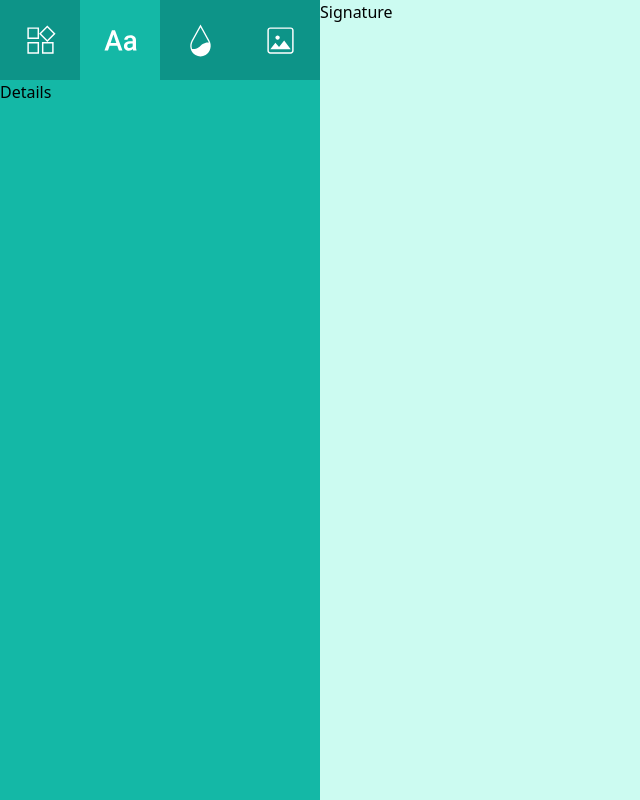
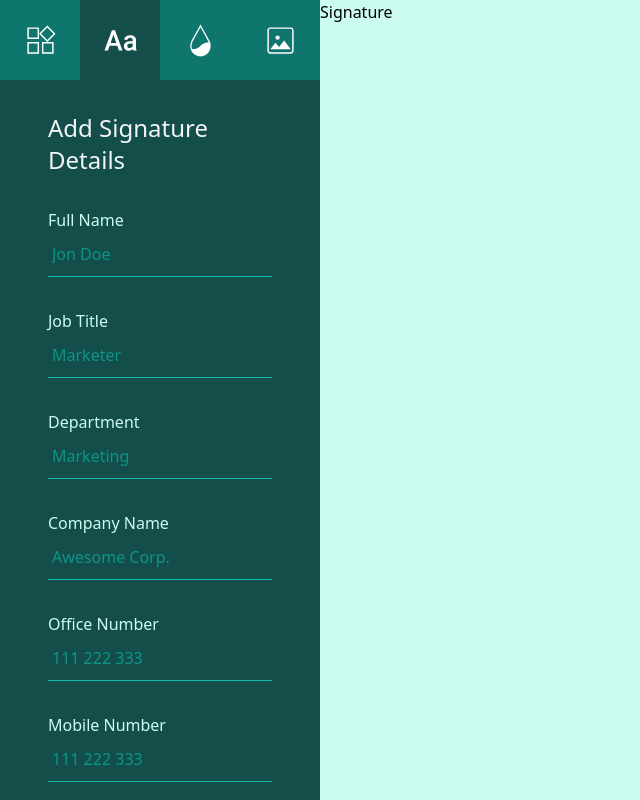
Before and after one commit to skarif2/email-signature, a Next.js app: page / in a window 1280 px wide. Both pictures are taken after a click on the element 120 px from the left and 40 px from the top of the page. Shown: the whole page, without its empty margins (0-640 px from the left). Built offline with nearby package versions, Linux system fonts and the light colour scheme.

Commit message:
added details and inputs for details with zustand store integration for details inputs

```diff
--- a/components/Details.tsx
+++ b/components/Details.tsx
@@ -1,3 +1,85 @@
+import Input from 'components/Input';
+import useStore from 'store';
+
 export default function Details() {
-  return <div>Details</div>;
+  const name = useStore((state) => state.name);
+  const updateName = useStore((state) => state.updateName);
+  const jobTitle = useStore((state) => state.jobTitle);
+  const updateJobTitle = useStore((state) => state.updateJobTitle);
+  const department = useStore((state) => state.department);
+  const updateDepartment = useStore((state) => state.updateDepartment);
+  const company = useStore((state) => state.company);
+  const updateCompany = useStore((state) => state.updateCompany);
+  const officeNumber = useStore((state) => state.officeNumber);
+  const updateOfficeNumber = useStore((state) => state.updateOfficeNumber);
+  const mobileNumber = useStore((state) => state.mobileNumber);
+  const updateMobileNumber = useStore((state) => state.updateMobileNumber);
+  const website = useStore((state) => state.website);
+  const updateWebsite = useStore((state) => state.updateWebsite);
+  const email = useStore((state) => state.email);
+  const updateEmail = useStore((state) => state.updateEmail);
+  const address = useStore((state) => state.address);
+  const updateAddress = useStore((state) => state.updateAddress);
+
+  return (
+    <div className="flex h-full flex-1 flex-col gap-8 overflow-y-auto px-12 py-8">
+      <h3 className="text-2xl font-medium text-gray-100">
+        Add Signature Details
+      </h3>
+      <Input
+        label="Full Name"
+        placeholder="Jon Doe"
+        value={name}
+        update={updateName}
+      />
+      <Input
+        label="Job Title"
+        placeholder="Marketer"
+        value={jobTitle}
+        update={updateJobTitle}
+      />
+      <Input
+        label="Department"
+        placeholder="Marketing"
+        value={department}
+        update={updateDepartment}
+      />
+      <Input
+        label="Company Name"
+        placeholder="Awesome Corp."
+        value={company}
+        update={updateCompany}
+      />
+      <Input
+        label="Office Number"
+        placeholder="111 222 333"
+        value={officeNumber}
+        update={updateOfficeNumber}
+      />
+      <Input
+        label="Mobile Number"
+        placeholder="111 222 333"
+        value={mobileNumber}
+        update={updateMobileNumber}
+      />
+      <Input
+        label="Website"
+        placeholder="www.awesome.com"
+        value={website}
+        update={updateWebsite}
+      />
+      <Input
+        label="Email"
+        placeholder="jon@awesome.com"
+        value={email}
+        update={updateEmail}
+      />
+      <Input
+        label="Address"
+        placeholder="Your address"
+        value={address}
+        update={updateAddress}
+      />
+    </div>
+  );
 }
--- /dev/null
+++ b/components/Input.tsx
@@ -0,0 +1,29 @@
+type TInputProps = {
+  label: string;
+  placeholder?: string;
+  value: string;
+  update: (value: string) => void;
+};
+
+export default function Input({
+  label,
+  placeholder,
+  value,
+  update,
+}: TInputProps) {
+  return (
+    <div className="w-full">
+      <label className="block text-base font-medium text-teal-100">
+        {label}
+      </label>
+      <input
+        className="appearence-none w-full border-b border-teal-500 bg-transparent py-3 px-1 leading-tight text-teal-300 placeholder-teal-600 focus:outline-none"
+        id={label}
+        type="text"
+        placeholder={placeholder}
+        value={value}
+        onChange={(e) => update(e.target.value)}
+      />
+    </div>
+  );
+}
--- a/components/Sidebar.tsx
+++ b/components/Sidebar.tsx
@@ -31,7 +31,7 @@ const tabData = [
 export default function Sidebar() {
   const [currentTab, setCurrentTab] = useState(0);
   return (
-    <div className="h-full w-full bg-teal-500">
+    <div className="flex h-full w-full flex-col bg-teal-900">
       <Tabs tabs={tabData} selected={currentTab} update={setCurrentTab} />
       {tabData[currentTab].component}
     </div>
--- a/components/Tabs.tsx
+++ b/components/Tabs.tsx
@@ -20,7 +20,7 @@ export default function Tabs({ tabs, selected, update }: TTabsProps) {
         <div
           key={label}
           className={clsx(
-            selected === index ? 'bg-teal-500' : 'bg-teal-600',
+            selected === index ? 'bg-teal-900' : 'bg-teal-700',
             'flex flex-1 items-center justify-center'
           )}
           onClick={() => update(index)}
--- a/store/details.ts
+++ b/store/details.ts
@@ -1,8 +1,7 @@
 import { StateCreator } from 'zustand';
 
 export interface IDetails {
-  firstName: string;
-  lastName: string;
+  name: string;
   jobTitle: string;
   department: string;
   company: string;
@@ -11,8 +10,7 @@ export interface IDetails {
   website: string;
   email: string;
   address: string;
-  updateFirstName: (firstName: string) => void;
-  updateLaseName: (lastName: string) => void;
+  updateName: (firstName: string) => void;
   updateJobTitle: (jobTitle: string) => void;
   updateDepartment: (department: string) => void;
   updateCompany: (company: string) => void;
@@ -24,8 +22,7 @@ export interface IDetails {
 }
 
 export const createDetailsSlice: StateCreator<IDetails> = (set) => ({
-  firstName: '',
-  lastName: '',
+  name: '',
   jobTitle: '',
   department: '',
   company: '',
@@ -34,8 +31,7 @@ export const createDetailsSlice: StateCreator<IDetails> = (set) => ({
   website: '',
   email: '',
   address: '',
-  updateFirstName: (firstName) => set((state) => ({ ...state, firstName })),
-  updateLaseName: (lastName) => set((state) => ({ ...state, lastName })),
+  updateName: (name) => set((state) => ({ ...state, name })),
   updateJobTitle: (jobTitle) => set((state) => ({ ...state, jobTitle })),
   updateDepartment: (department) => set((state) => ({ ...state, department })),
   updateCompany: (company) => set((state) => ({ ...state, company })),
```
